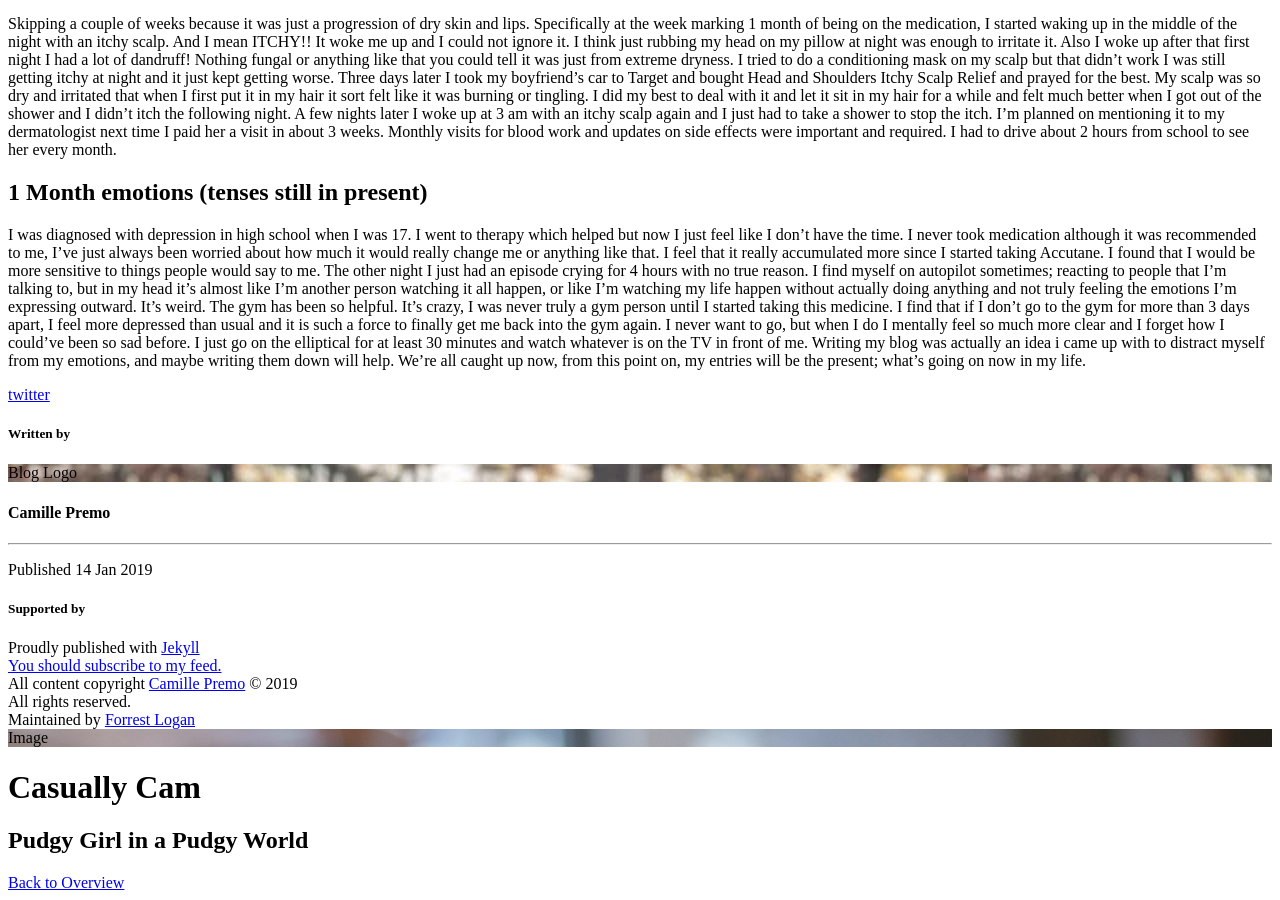
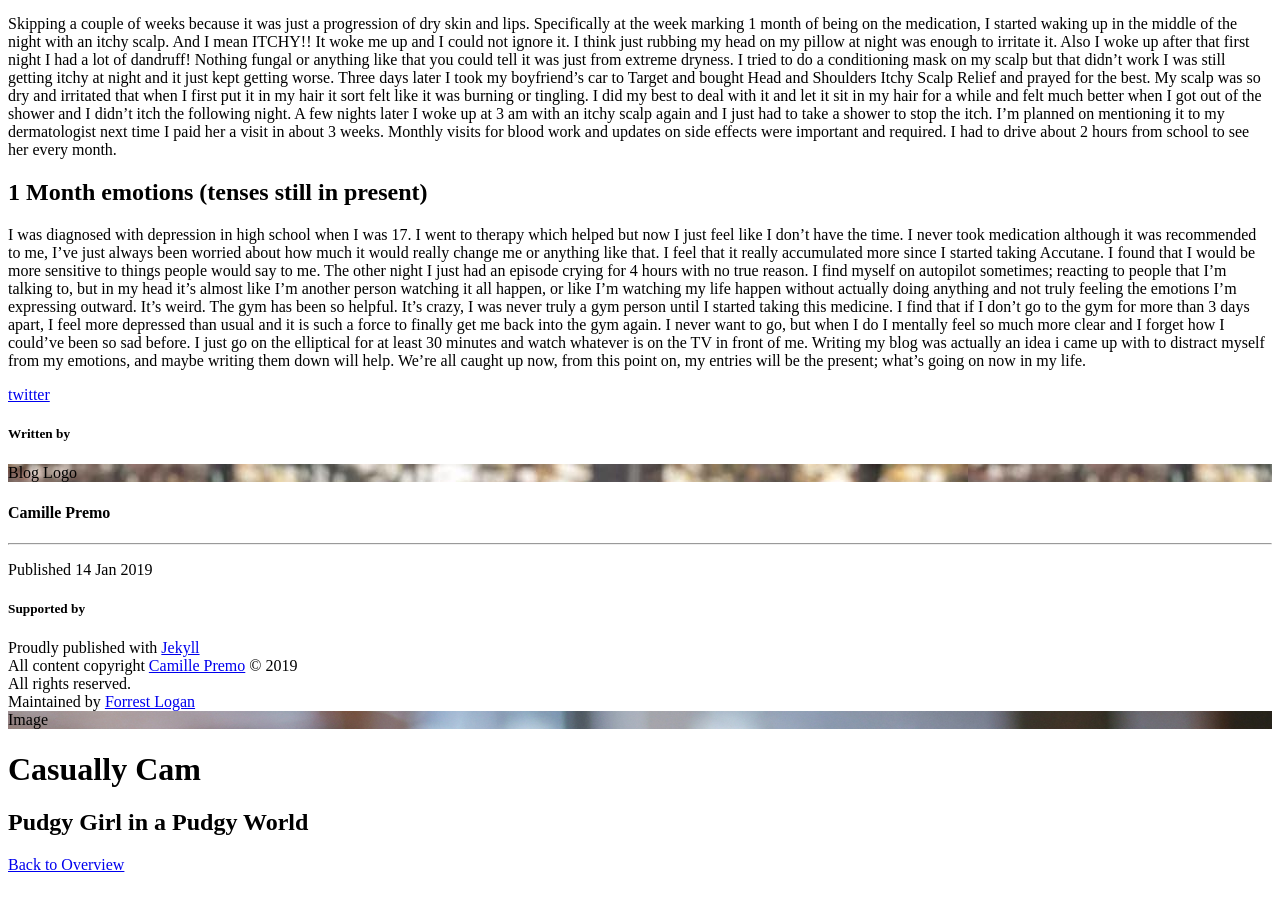
Before and after one commit to premoxoxo/premoxoxo.github.io, a Jekyll site: the page built from _posts/2019-01-14-my-accutane-journey.md, in a window 1280 px wide and 900 px high, scrolled down 1409 px. Built offline with Jekyll 4.4.1, drawn with Linux system fonts in a browser that asks for light colours; nearby versions of some CDN libraries.

Commit message:
build error

```diff
--- a/_layouts/post.html
+++ b/_layouts/post.html
@@ -78,7 +78,7 @@
             <h5 class="index-headline featured"><span>Supported by</span></h5>
             <footer class="site-footer">
               <section class="poweredby">Proudly published with <a href="http://jekyllrb.com"> Jekyll</a></section>
-              <a class="subscribe" href="{{ "/feed.xml" | prepend: site.baseurl }}"> <span class="tooltip"> <i class="fa fa-rss"></i> You should subscribe to my feed.</span></a>
+              <!-- <a class="subscribe" href="{{ "/feed.xml" | prepend: site.baseurl }}"> <span class="tooltip"> <i class="fa fa-rss"></i> You should subscribe to my feed.</span></a> -->
               <div class="inner">
                 <section class="copyright">All content copyright <a href="{{@blog.url}}/">{{site.author}}</a> &copy; {{ site.time | date: '%Y' }}<br>All rights reserved.</section>
                 <section>Maintained by <a href="http://forrestlogan.com">Forrest Logan</a></section>
```
